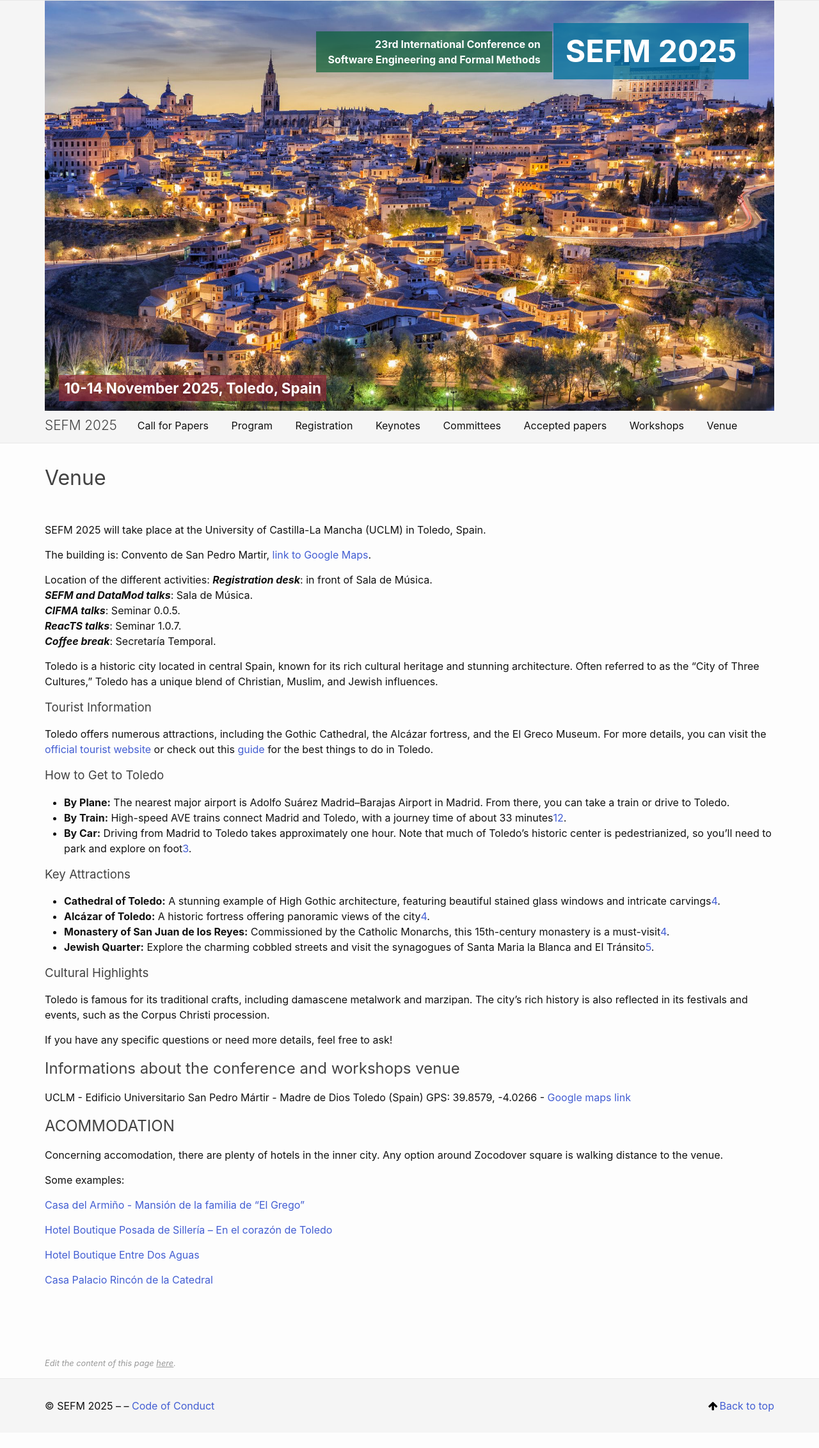
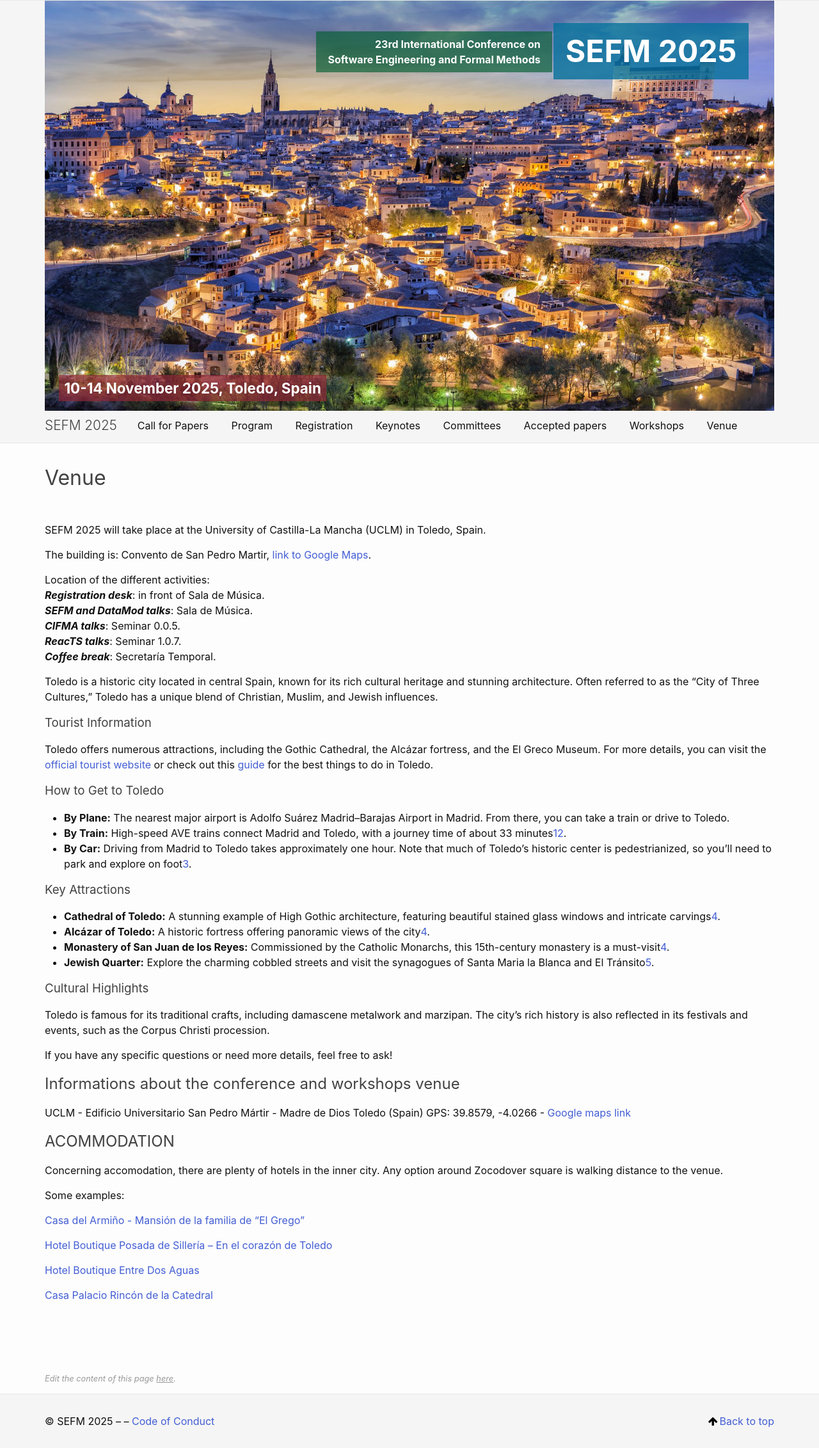
Before and after one commit to sefm-conference/2025, a Jekyll site: the page built from _pages/venue.md, in a window 1280 px wide. Shown: the whole page at 64% size. Built offline with Jekyll 4.4.1, drawn with Linux system fonts in a browser that asks for light colours; before the commit the page ends 2239 px from its top, so only the background shows below that.

```diff
--- a/_pages/venue.md
+++ b/_pages/venue.md
@@ -9,7 +9,7 @@ SEFM 2025 will take place at the University of Castilla-La Mancha (UCLM) in Tole
 
 The building is: Convento de San Pedro Martir, [link to Google Maps](https://maps.app.goo.gl/GjJqQSijpS2XbRCE8).
 
-Location of the different activities:
+Location of the different activities:\
 ***Registration desk***: in front of Sala de Música. \
 ***SEFM and DataMod talks***: Sala de Música.\
 ***CIFMA talks***: Seminar 0.0.5. \
```
